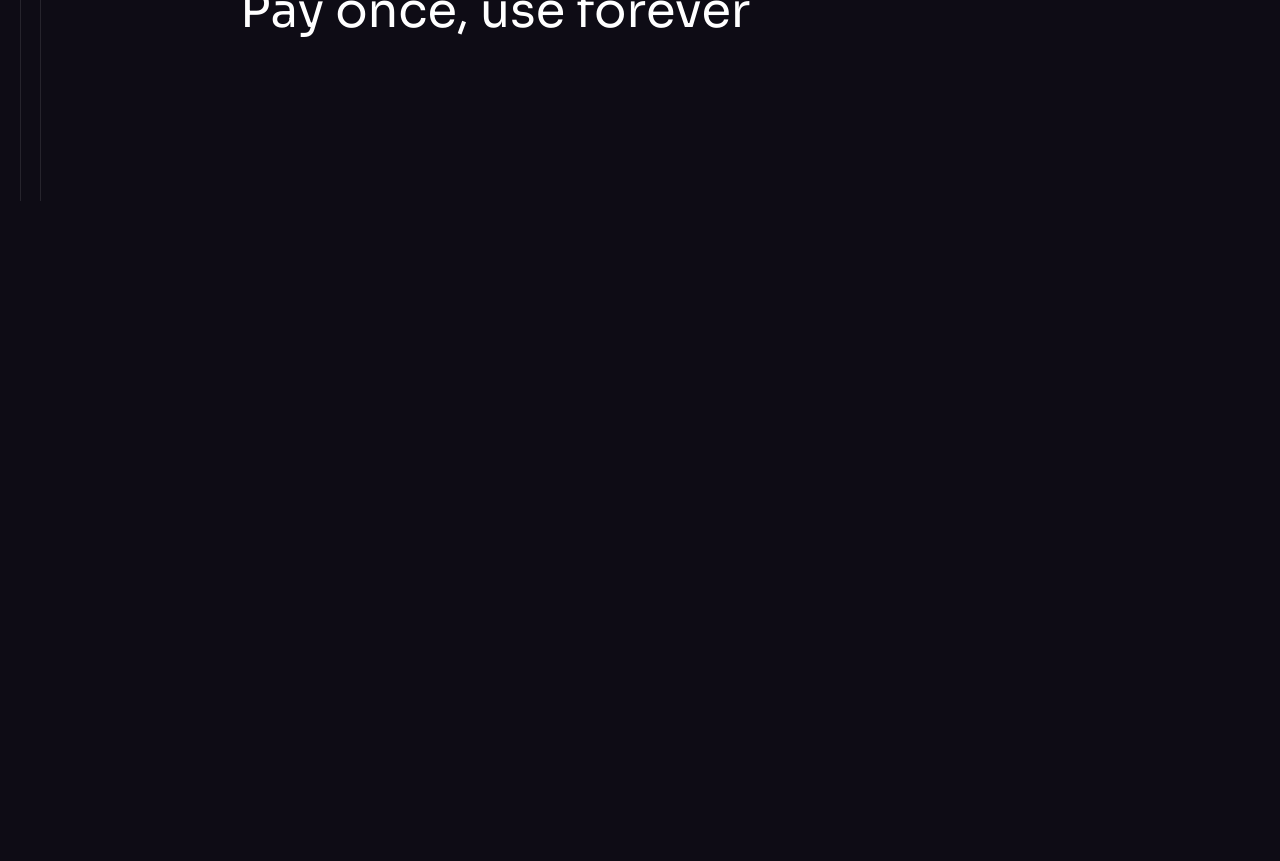
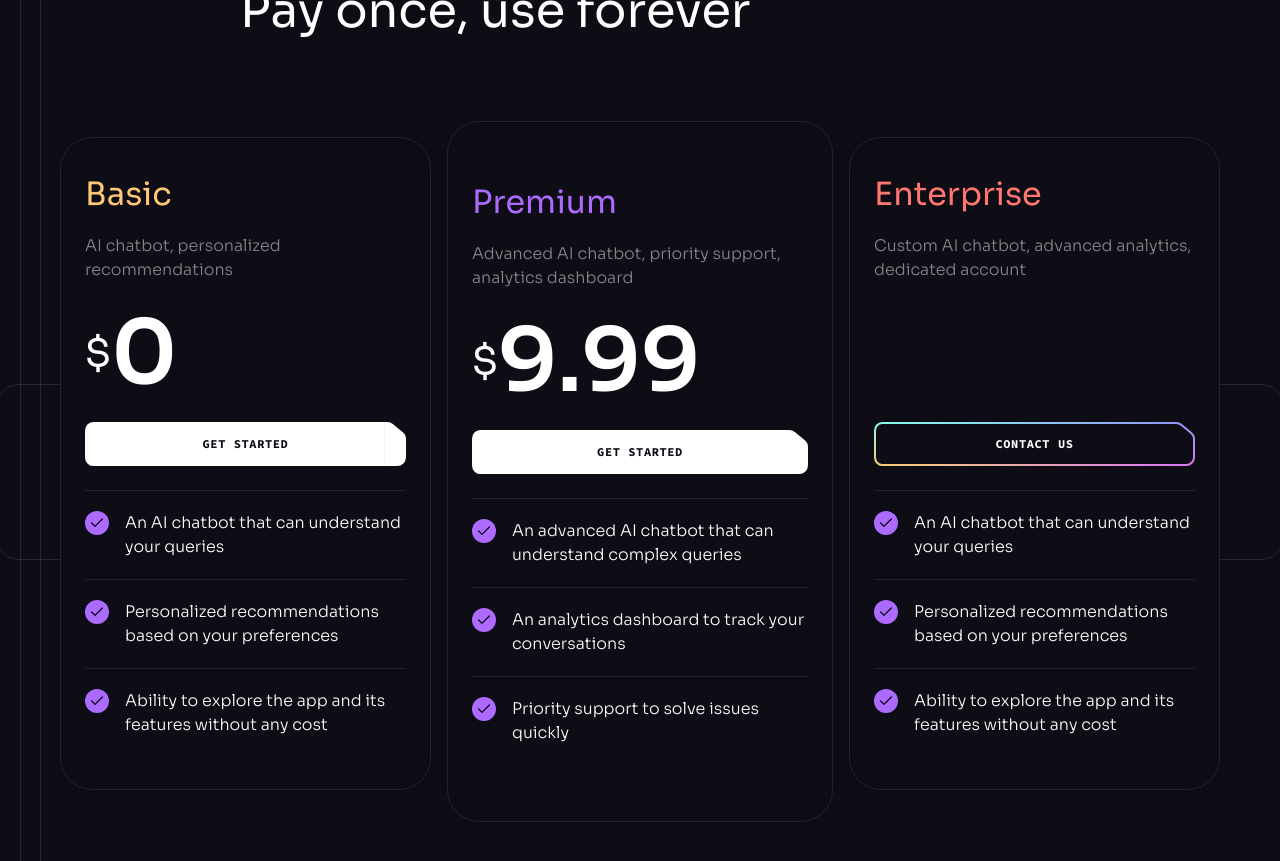
Before and after one commit to Simulaemanuele/brainwave, a React (Vite) app: page / in a window 1280 px wide. Shown: the part 6180-7041 px from the top of the page. Before the commit the page ends 6381 px from the top, so only its background shows below. Built offline with nearby package versions, Linux system fonts and the light colour scheme.

Commit message:
feat: created PricingList.jsx custom component and implemented in Pricing.jsx section. Now There's a dynamic render of a cards mapping

```diff
--- a/src/components/Pricing.jsx
+++ b/src/components/Pricing.jsx
@@ -2,6 +2,8 @@ import React from "react";
 import Section from "./Section";
 import { smallSphere, stars } from "../assets";
 import Heading from "./Heading";
+import PricingList from "./PricingList";
+import { LeftLine, RightLine } from "../components/design/Pricing";
 
 const Pricing = () => {
   return (
@@ -29,6 +31,11 @@ const Pricing = () => {
           tag="Get started with Brainwave"
           title="Pay once, use forever"
         />
+        <div className="relative">
+          <PricingList />
+          <LeftLine />
+          <RightLine />
+        </div>
       </div>
     </Section>
   );
--- /dev/null
+++ b/src/components/PricingList.jsx
@@ -0,0 +1,55 @@
+import React from "react";
+import { pricing } from "../constants";
+import Button from "./Button";
+import { check } from "../assets";
+
+const PricingList = () => {
+  return (
+    <div className="flex gap-[1rem] max-lg:flex-wrap">
+      {pricing?.map((item, index) => (
+        <div
+          key={index + item?.id}
+          className="w-[19rem] max-lg:w-full h-full px-6 bg-n-8 border border-n-6 rounded-[2rem] lg:w-auto even:py-14 odd:py-8 odd:my-4 [&>h4]:first:text-color-2 [&>h4]:even:text-color-1 [&>h4]:last:text-color-3"
+        >
+          <h4 className="h4 mb-4">{item?.title}</h4>
+          <p className="body-2 min-h-[4rem] mb-3 text-n-1/50">
+            {item?.description}
+          </p>
+
+          <div className="flex items-center h-[5.5rem] mb-6">
+            {item?.price && (
+              <>
+                <div className="h3">$</div>
+                <div className="text-[5.5rem] leading-none font-bold">
+                  {item?.price}
+                </div>
+              </>
+            )}
+          </div>
+
+          <Button
+            className="w-full mb-6"
+            href={item?.price ? "/pricing" : "mailto:contact@emadev.pro"}
+            white={!!item?.price}
+          >
+            {item?.price ? "Get started" : "Contact us"}
+          </Button>
+
+          <ul>
+            {item?.features?.map((feature, index) => (
+              <li
+                key={index}
+                className="flex items-start py-5 border-t border-n-6"
+              >
+                <img src={check} width={24} height={24} alt="Check" />
+                <p className="body-2 ml-4">{feature}</p>
+              </li>
+            ))}
+          </ul>
+        </div>
+      ))}
+    </div>
+  );
+};
+
+export default PricingList;
```
